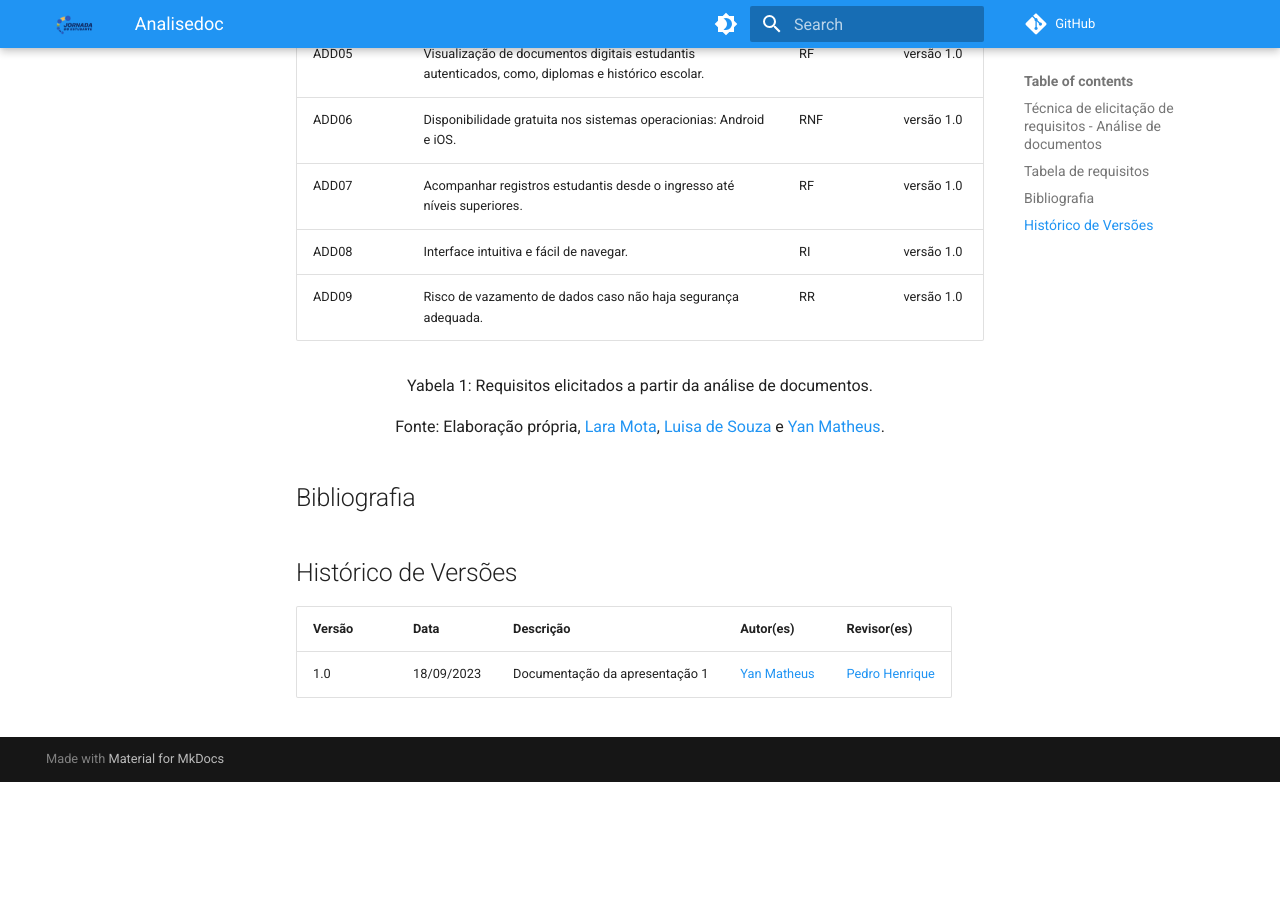
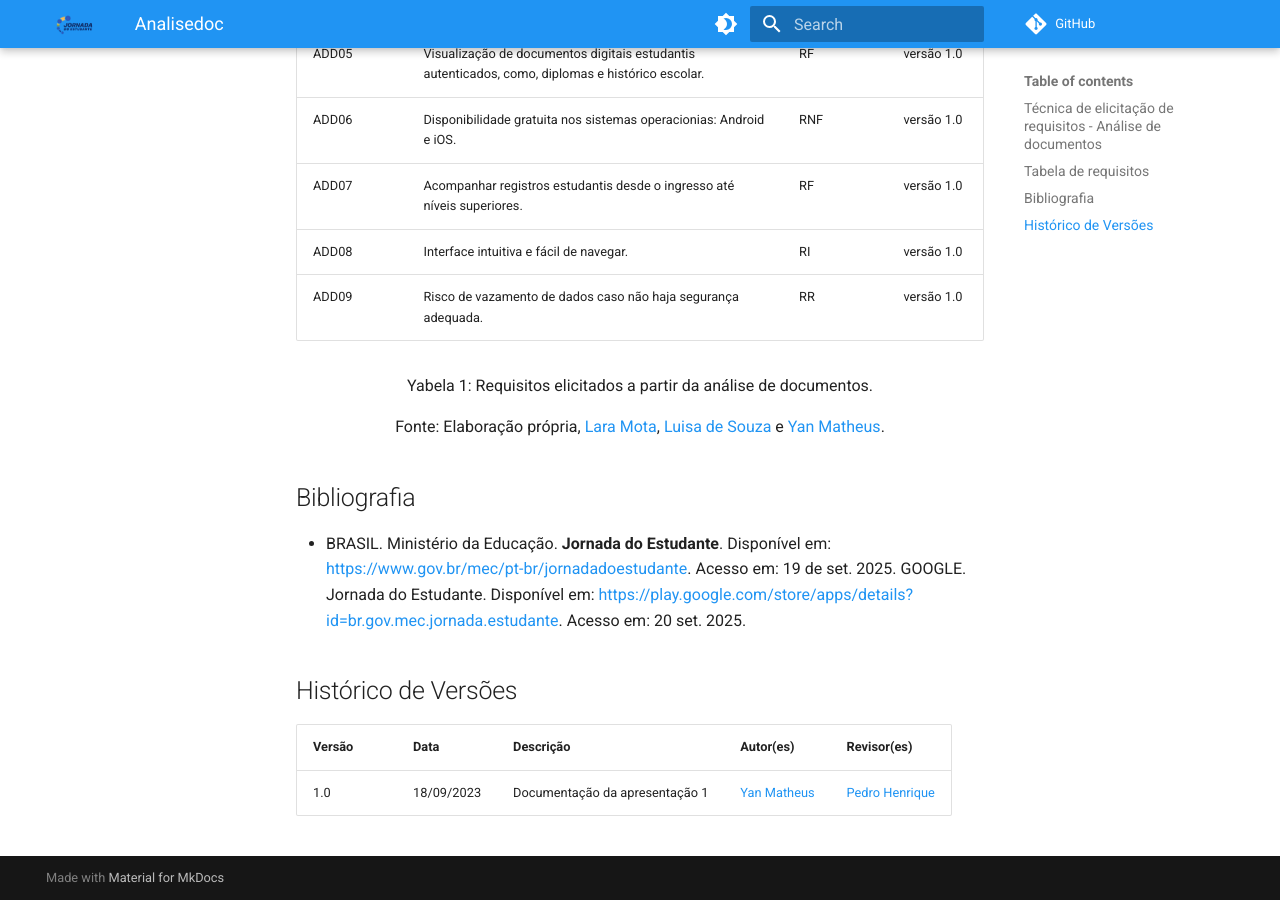
Before and after one commit to Requisitos-de-Software/2025.2-Grupo05, an MkDocs documentation site: the page built from docs/Elicitação/analisedoc.md, in a window 1280 px wide and 900 px high, scrolled down 1063 px. Built offline with MkDocs 1.6.1 and Material for MkDocs 9.7.7, drawn with Linux system fonts in a browser that asks for light colours; comment, search, counter and statistics services are not loaded; before the commit the page ends 1845 px from its top, so only the background shows below that.

Commit message:
Adicionado bibliografia da pag analisedoc.md

```diff
--- a/docs/Elicitação/analisedoc.md
+++ b/docs/Elicitação/analisedoc.md
@@ -37,10 +37,12 @@ A tabela 1 disposta abaixo representa todos os requisitos levantados durante a a
 <font size="3"><p style="text-align: center">Fonte: Elaboração própria, [Lara Mota](https://github.com/mel14-hub), [Luisa de Souza](https://github.com/luisa12ll) e [Yan Matheus](https://github.com/Yanmatheus0812).</p></font>
 
 ## Bibliografia
-
+- BRASIL. Ministério da Educação. **Jornada do Estudante**. Disponível em:
+  <https://www.gov.br/mec/pt-br/jornadadoestudante>. Acesso em: 19 de set. 2025.
+  GOOGLE. Jornada do Estudante. Disponível em: <https://play.google.com/store/apps/details?id=br.gov.mec.jornada.estudante>. Acesso em: 20 set. 2025.
 
 ## Histórico de Versões
 
 | Versão | Data       | Descrição                    | Autor(es)                          | Revisor(es)                          |
 |--------|------------|------------------------------|-----------------------------------|-------------------------------------|
-| 1.0    | 18/09/2023 | Documentação da apresentação 1   | [Yan Matheus](https://github.com/Yanmatheus0812) | [Pedro Henrique](https://github.com/pedrohpsantos) |
+| 1.0    | 18/09/2023 | Documentação da apresentação 1 | [Yan Matheus](https://github.com/Yanmatheus0812) | [Pedro Henrique](https://github.com/pedrohpsantos) |
```
